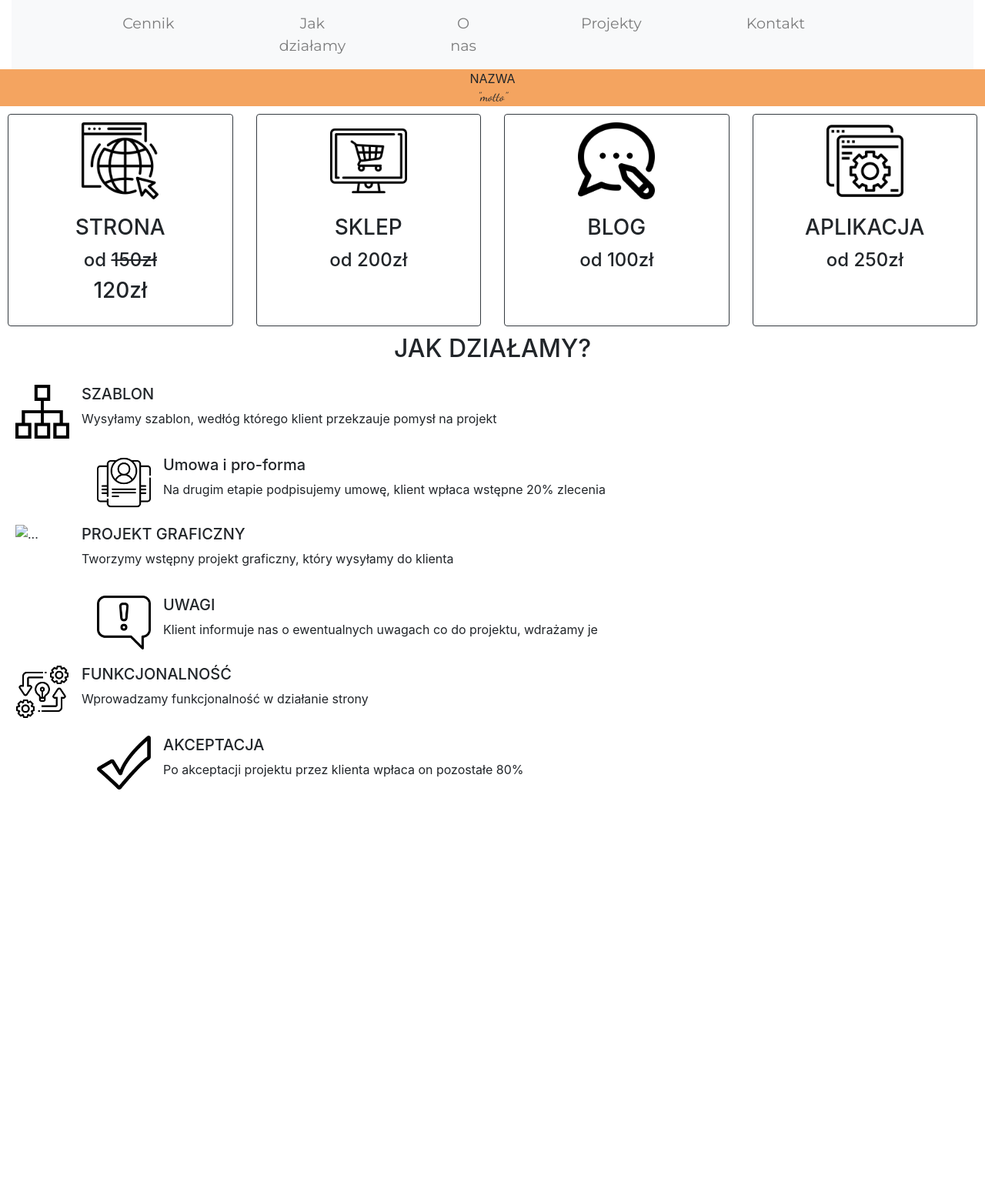
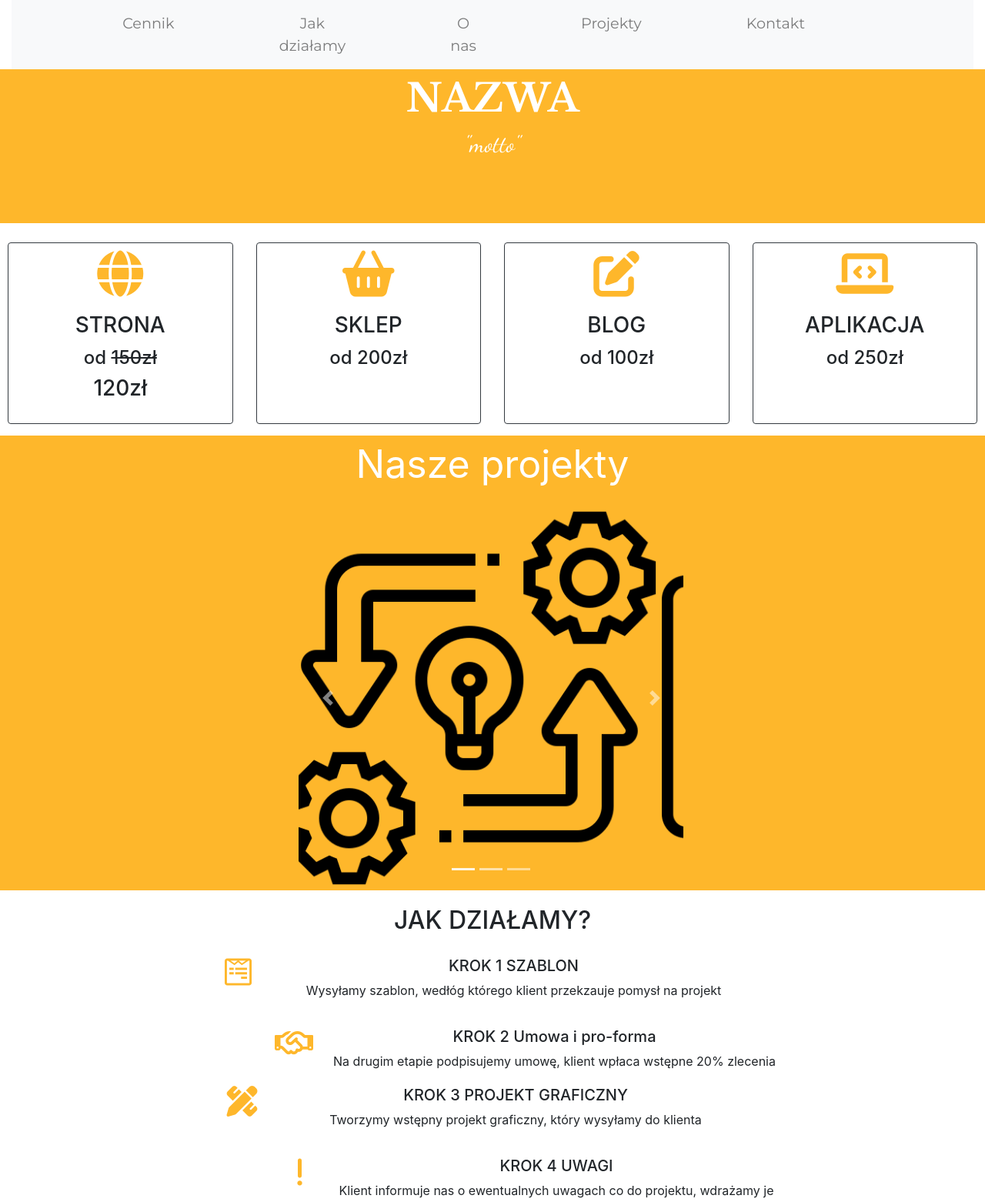
Before and after one commit to EmiliaZem-Buko/Portfolio-web-site, a plain HTML site: page index.html in a window 1280 px wide. Shown: the top 1562 px of the page at 77% size. Before the commit the page ends 1026 px from the top, so only its background shows below. Drawn offline with nearby package versions, Linux system fonts and the light colour scheme.

Commit message:
phase III change everything

```diff
--- a/index.html
+++ b/index.html
@@ -5,6 +5,9 @@
     <meta name="viewport" content="width=device-width, initial-scale=1.0">
     <title>portfolio</title>
     <link rel="stylesheet" href="style.css">
+
+    <!-- ICONS -->
+    <script src="https://kit.fontawesome.com/df68695b14.js" crossorigin="anonymous"></script>
 
     <!-- FONTS -->
     <link href="https://fonts.googleapis.com/css2?family=Dancing+Script&family=Libre+Baskerville:wght@700&family=Montserrat&display=swap" rel="stylesheet">
@@ -50,7 +53,7 @@
 <section id="title">
     <div class="row"></div>
     <div class="col-lg-12">
-      <div>NAZWA</div>
+      <div class="nazwa">NAZWA</div>
     </div>
     <div class="col-lg-12">
         <div class="motto">"motto"</div>
@@ -61,7 +64,7 @@
  <section id="price">
   <div class="card-deck">
     <div class="card border-dark">
-      <img src="image/global.png" class="card-img-top" alt="...">
+      <i class="fas fa-globe"></i>
       <div class="card-body">
         <h3 class="card-title">STRONA</h3>
         <h4 class="card-text">od <s>150zł</s></h4>
@@ -69,21 +72,21 @@
       </div>
     </div>
     <div class="card border-dark">
-      <img src="image/online-shop.png" class="card-img-top" alt="...">
+      <i class="fas fa-shopping-basket"></i>
       <div class="card-body">
         <h3 class="card-title">SKLEP</h3>
         <h4 class="card-text">od 200zł</h4>
       </div>
     </div>
     <div class="card border-dark">
-      <img src="image/communications.png" class="card-img-top" alt="...">
+      <i class="fas fa-edit"></i>
       <div class="card-body">
         <h3 class="card-title">BLOG</h3>
         <h4 class="card-text">od 100zł</h4>
       </div>
     </div>
     <div class="card border-dark">
-      <img src="image/web.png" class="card-img-top" alt="...">
+      <i class="fas fa-laptop-code"></i>
       <div class="card-body">
         <h3 class="card-title">APLIKACJA</h3>
         <h4 class="card-text">od 250zł</h4>
@@ -92,54 +95,89 @@
   </div>
  </section>
 
+  <!-- PROJECTS -->
+
+  <section id="projects">
+    <p> Nasze projekty </p>
+    <div class="col-lg-5">
+      <div id="carouselExampleIndicators" class="carousel slide" data-ride="carousel">
+        <ol class="carousel-indicators">
+          <li data-target="#carouselExampleIndicators" data-slide-to="0" class="active"></li>
+          <li data-target="#carouselExampleIndicators" data-slide-to="1"></li>
+          <li data-target="#carouselExampleIndicators" data-slide-to="2"></li>
+        </ol>
+        <div class="carousel-inner">
+          <div class="carousel-item active" data-interval="3500">
+            <img src="image/business-and-finance.png" class="d-block w-100">
+          </div>
+          <div class="carousel-item" data-interval="3500">
+            <img src="image/business.png" class="d-block w-100" alt="...">
+          </div>
+          <div class="carousel-item" data-interval="3500">
+            <img src="image/communications.png" class="d-block w-100" alt="...">
+          </div>
+        </div>
+        <a class="carousel-control-prev" href="#carouselExampleIndicators" role="button" data-slide="prev">
+          <span class="carousel-control-prev-icon" aria-hidden="true"></span>
+          <span class="sr-only">Previous</span>
+        </a>
+        <a class="carousel-control-next" href="#carouselExampleIndicators" role="button" data-slide="next">
+          <span class="carousel-control-next-icon" aria-hidden="true"></span>
+          <span class="sr-only">Next</span>
+        </a>
+      </div>
+    </div>
+
+  </section>
+
 
  <!-- HOW -->
 
  <section id="how">
   <h2>JAK DZIAŁAMY?</h2>
   <div class="media">
-    <img src="image/directions.png" class="mr-3" alt="...">
+    <i class="fab fa-wpforms icon"></i>
     <div class="media-body">
-      <h5 class="mt-0">SZABLON</h5>
+      <h5 class="mt-0">KROK 1 SZABLON</h5>
         Wysyłamy szablon, wedłóg którego klient przekzauje pomysł na projekt
       <div class="media mt-3">
         <a class="mr-3" href="#">
-          <img src="image/business.png" class="mr-3" alt="...">
+          <i class="far fa-handshake icon"></i>
         </a>
         <div class="media-body">
-          <h5 class="mt-0">Umowa i pro-forma</h5>
+          <h5 class="mt-0">KROK 2 Umowa i pro-forma</h5>
           Na drugim etapie podpisujemy umowę, klient wpłaca wstępne 20% zlecenia
         </div>
       </div>
     </div>
   </div>
   <div class="media">
-    <img src="image/webgraf.png" class="mr-3" alt="...">
+    <i class="fas fa-pencil-ruler icon"></i>
     <div class="media-body">
-      <h5 class="mt-0">PROJEKT GRAFICZNY</h5>
+      <h5 class="mt-0">KROK 3 PROJEKT GRAFICZNY</h5>
         Tworzymy wstępny projekt graficzny, który wysyłamy do klienta
       <div class="media mt-3">
         <a class="mr-3" href="#">
-          <img src="image/war.png" class="mr-3" alt="...">
+          <i class="fas fa-exclamation icon"></i>
         </a>
         <div class="media-body">
-          <h5 class="mt-0">UWAGI</h5>
+          <h5 class="mt-0">KROK 4 UWAGI</h5>
           Klient informuje nas o ewentualnych uwagach co do projektu, wdrażamy je
         </div>
       </div>
     </div>
   </div>
   <div class="media">
-    <img src="image/business-and-finance.png" class="mr-3" alt="...">
+    <i class="fas fa-cogs icon"></i>
     <div class="media-body">
-      <h5 class="mt-0">FUNKCJONALNOŚĆ</h5>
+      <h5 class="mt-0">KROK 5 FUNKCJONALNOŚĆ</h5>
         Wprowadzamy funkcjonalność w działanie strony
       <div class="media mt-3">
         <a class="mr-3" href="#">
-          <img src="image/signs.png" class="mr-3" alt="...">
+          <i class="fas fa-check-circle icon"></i>
         </a>
         <div class="media-body">
-          <h5 class="mt-0">AKCEPTACJA</h5>
+          <h5 class="mt-0">KROK 6 AKCEPTACJA</h5>
           Po akceptacji projektu przez klienta wpłaca on pozostałe 80%
         </div>
       </div>
@@ -148,6 +186,8 @@
 
  </section>
 
+
+
       <!--  SCRIPTS  -->
       <script src="https://code.jquery.com/jquery-3.4.1.slim.min.js" integrity="sha384-J6qa4849blE2+poT4WnyKhv5vZF5SrPo0iEjwBvKU7imGFAV0wwj1yYfoRSJoZ+n" crossorigin="anonymous"></script>
       <script src="https://cdn.jsdelivr.net/npm/popper.js@1.16.0/dist/umd/popper.min.js" integrity="sha384-Q6E9RHvbIyZFJoft+2mJbHaEWldlvI9IOYy5n3zV9zzTtmI3UksdQRVvoxMfooAo" crossorigin="anonymous"></script>
--- a/style.css
+++ b/style.css
@@ -5,35 +5,57 @@
   } */
 
   #nav {
+
+  }
+
+  .bg-light {
+    background-color: yellow;
   }
 
   .nav-item {
       padding-left: 25%;
+
   }
 
   .nav-link {
     font-size: 1.2rem;
     font-family: 'Montserrat', sans-serif;
     text-align: center;
+
   }
 
   /* TITLE */
 
 #title {
     text-align: center;
-    background-color: sandybrown;
+    height: 200px;
+    background-color: #feb72b;
+    color:white;
+}
+
+.nazwa {
+  font-size: 50px;
+  /* rotate: 25deg; */
+  font-family: 'Libre Baskerville', serif;
+
 }
 
 .motto {
     font-family: 'Dancing Script', cursive;
+    font-size: 30px;
 }
 
 
 /* PRICE */
 
-.card .card-img-top {
-  width: 100px;
+#price {
+  padding-bottom: 15px;
+  padding-top: 15px;
+}
 
+.fas {
+  font-size: 60px;
+  color: #feb72b;
 }
 
 .card {
@@ -53,6 +75,14 @@
 
 /* HOW */
 
+#how {
+  display: flex;
+  flex-direction: column;
+  align-items: center;
+  padding-top: 10px;
+  text-align: center;
+}
+
 .media .mr-3 {
   width: 70px;
 }
@@ -68,9 +98,33 @@
   /* text-align: center; */
 }
 
+#how .icon {
+  color: #feb72b;
+  font-size: 40px;
+}
+
 .mr-3 {
 
 }
+
+/* PROJECTS */
+
+#projects {
+  display: flex;
+  flex-direction: column;
+  align-items: center;
+  background-color: #feb72b;
+}
+
+.carousel {
+  width: 500px;
+}
+
+#projects p {
+  font-size: 50px;
+  color: white;
+}
+
 
   /* FONTS */
 /*
@@ -78,4 +132,5 @@
 
   font-family: 'Libre Baskerville', serif;
 
-  font-family: 'Dancing Script', cursive; */
+  font-family: 'Dancing Script', cursive;
+  */
```
